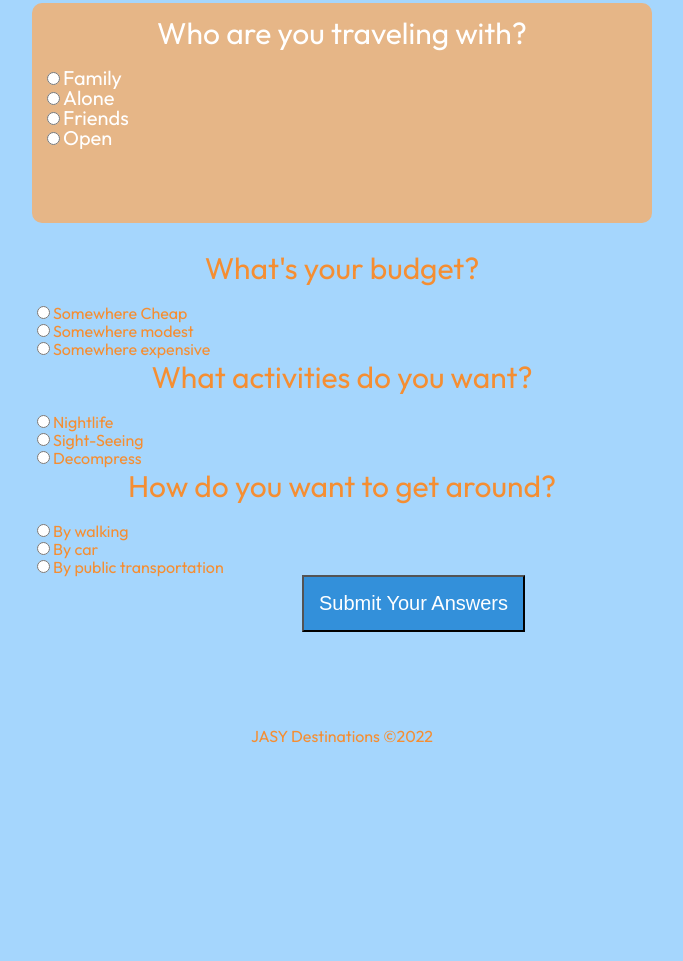
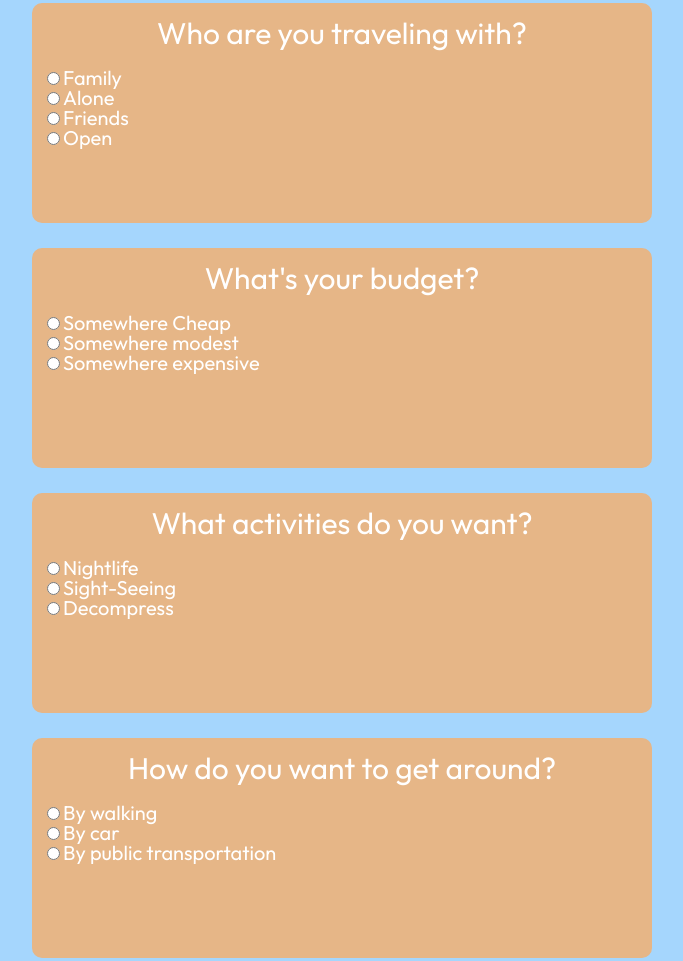
Before and after one commit to TeamJasy/TeamJASYproject, a plain HTML site: page travelquiz.html in a window 1280 px wide. Shown: the part 938-1899 px from the top of the page, without its empty margins (298-981 px from the left). Before the commit the page ends 1692 px from the top, so only its background shows below. Drawn offline with Linux system fonts and the light colour scheme.

Commit message:
fix css and remove dark mode

```diff
--- a/css/aboutus.css
+++ b/css/aboutus.css
@@ -130,7 +130,7 @@ a {
 .profiles2 {
   padding-top: 40px;
   width:500px;
-  height:675px;
+  height:720px;
   margin: 90px;
   background-color: #e6b687;
   justify-content: center;
--- a/css/travelquiz.css
+++ b/css/travelquiz.css
@@ -118,8 +118,42 @@ height: 200px;
 padding: 10px;
 margin-bottom: 25px;
 font-size: 20px;
+}
 
-}
+.radio-btn4 {
+  background-color: #e6b687;
+  color: white;
+  border-radius: 10px;
+  width: 600px;
+  height: 200px;
+  padding: 10px;
+  margin-bottom: 25px;
+  font-size: 20px;
+
+  }
+
+  .radio-btn5 {
+    background-color: #e6b687;
+    color: white;
+    border-radius: 10px;
+    width: 600px;
+    height: 200px;
+    padding: 10px;
+    margin-bottom: 25px;
+    font-size: 20px;
+    }
+
+    .radio-btn6 {
+      background-color: #e6b687;
+      color: white;
+      border-radius: 10px;
+      width: 600px;
+      height: 200px;
+      padding: 10px;
+      margin-bottom: 25px;
+      font-size: 20px;
+      }
+
 .radio-btn:hover {
 border-color: black;
 }
```
Also changed, not shown: aboutus.html (+10 -6 lines), index.html (+2 -2 lines).
